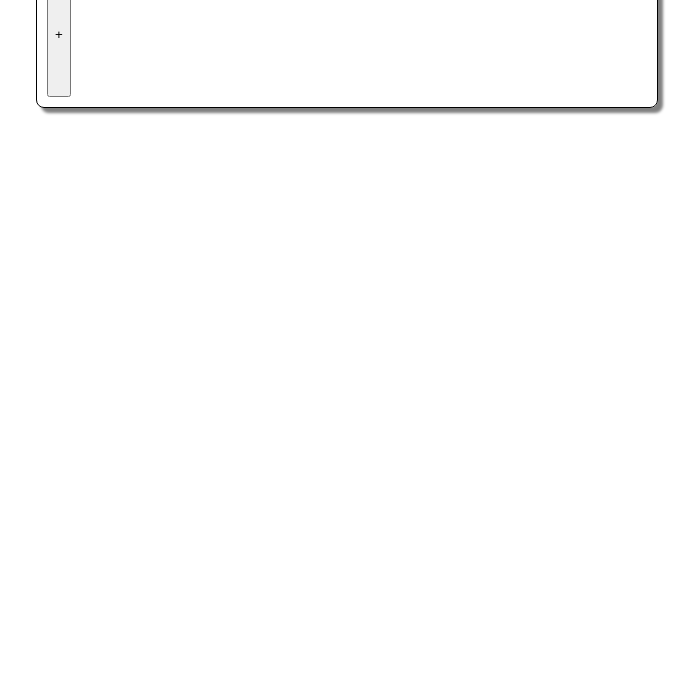
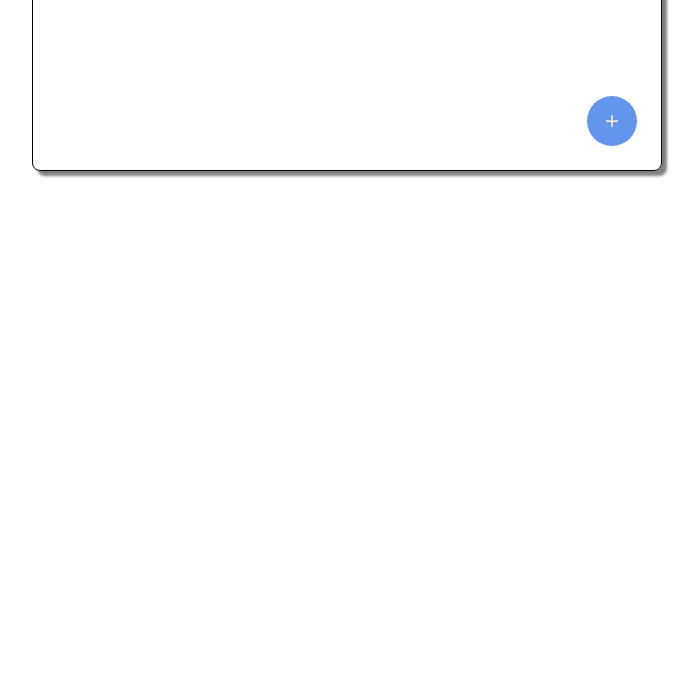
Before and after one commit to naratip69/todos, a website built with webpack: page dist/index.html in a window 1280 px wide. Shown: the part 107-800 px from the top of the page, without its empty margins (293-993 px from the left). Built offline with Linux system fonts and the light colour scheme.

Commit message:
add + button style

```diff
--- a/src/style.css
+++ b/src/style.css
@@ -11,9 +11,23 @@ body{
     border: 1px solid black;
     border-radius: 8px;
     box-shadow: 5px 5px 3px gray;
-    padding: 10px;
+    padding: 14px;
     display: grid;
-    grid-template-rows: 50px 1fr 125px;
+    grid-template-rows: 50px 1fr 180px;
     width: 600px;
     justify-items:start;
 }
+
+.add{
+    border: 0;
+    font-size: 24px;
+    color: antiquewhite;
+    background-color: cornflowerblue;
+    border-radius: 50%;
+    width: 50px;
+    height: 50px;
+    justify-self: end;
+    align-self: end;
+    margin: 10px;
+    cursor: pointer;
+}
```
Also changed, not shown: dist/main.js.
